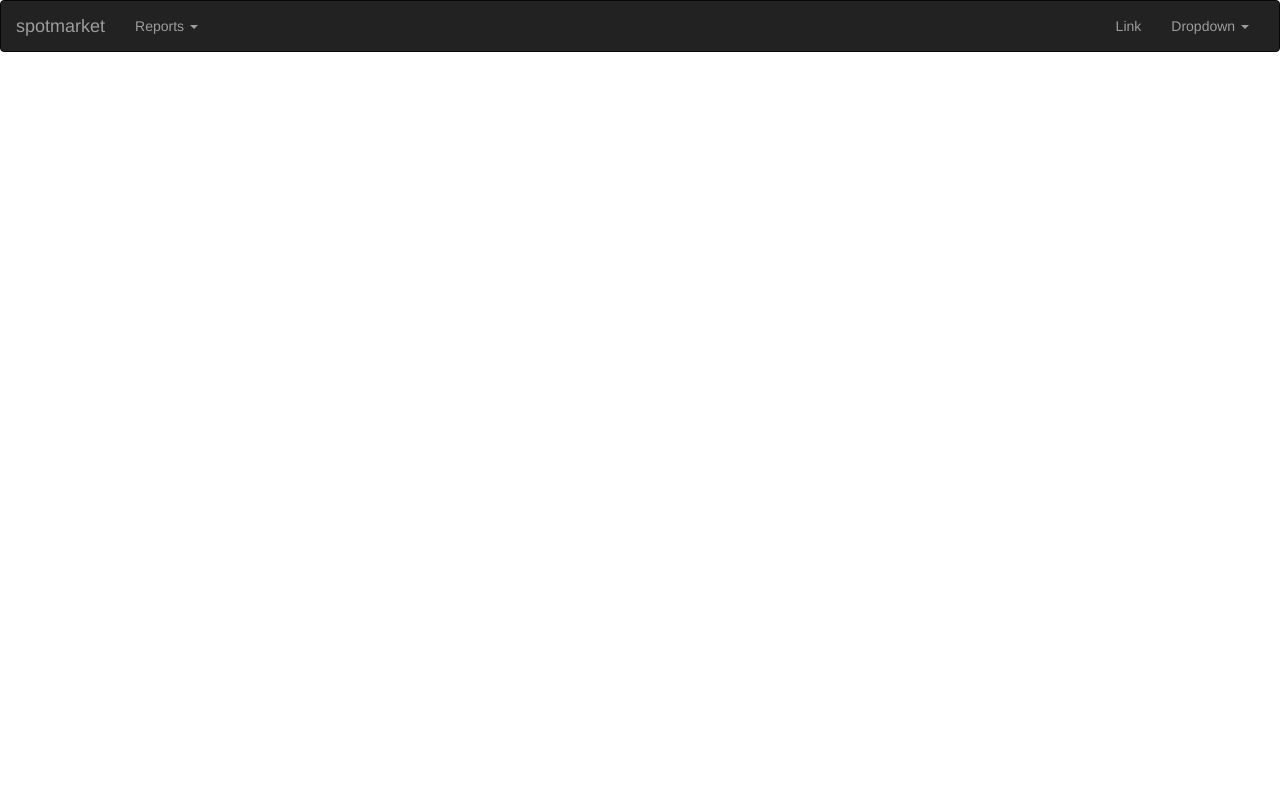
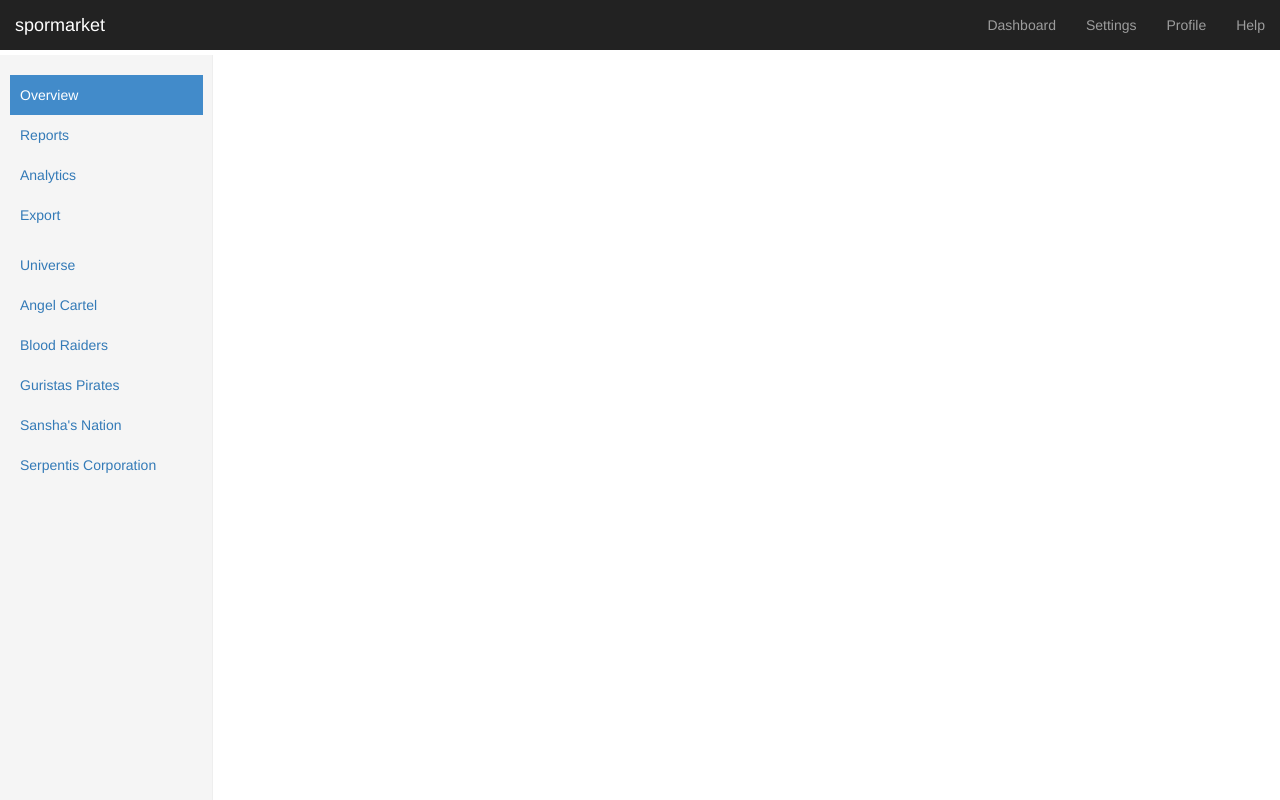
Before and after one commit to brentnowak/spotmarket, a Flask app: template templates/base.html in a window 1280 px wide. Run offline with Flask 2, Linux system fonts and the light colour scheme; the template is opened without the code that fills it, so the values that code supplies are empty; some libraries are stand-ins or nearby versions.

Commit message:
bootstrap dashboard creation

```diff
--- a/spotmarket_flask.py
+++ b/spotmarket_flask.py
@@ -4,21 +4,40 @@ app = Flask(__name__)
 
 
 @app.route('/')
+
 def home():
-    title = "Test"
-    paragraph = ['test1', 'test2']
+    title = "Title Test"
+    paragraph = ['Paragraph 1', 'Paragraph 2', 'Paragraph 3']
     return render_template("index.html", title=title, paragraph=paragraph)
 
 
-@app.route('/npckills')
+@app.route('/dashboard_overview')
 def welcome():
-    title = "NPC Kills"
-    return render_template("npckills.html", title=title)
+    return render_template("dashboard_overview.html")
 
+@app.route('/dashboard_npc_universe')
+def dashboard_npc_universe():
+    return render_template("dashboard_npc_universe.html")
 
-@app.route('/universe')
-def reportsUniverse():
-    return render_template("universe.html")
+@app.route('/dashboard_npc_angel')
+def dashboard_npc_angel():
+    return render_template("dashboard_npc_angel.html")
+
+@app.route('/dashboard_npc_blood')
+def dashboard_npc_blood():
+    return render_template("dashboard_npc_blood.html")
+
+@app.route('/dashboard_npc_guristas')
+def dashboard_npc_guristas():
+    return render_template("dashboard_npc_guristas.html")
+
+@app.route('/dashboard_npc_sanshas')
+def dashboard_npc_sanshas():
+    return render_template("dashboard_npc_sanshas.html")
+
+@app.route('/dashboard_npc_serpentis')
+def dashboard_npc_serpentis():
+    return render_template("dashboard_npc_serpentis.html")
 
 
 if __name__ == '__main__':
--- a/static/js/graphs.js
+++ b/static/js/graphs.js
@@ -49,7 +49,6 @@ var svg = d3.select("body").append("svg")
 	    .attr("height", height + margin.top + margin.bottom)
 	    .attr("class", "graph-svg-component")
 	  .append("g")
-	    .append(function() { return document.createElement("p") })
 	    .attr("transform", "translate(" + margin.left + "," + margin.top + ")");
 
 	d3.tsv(options.csv, function(error, data) {
--- a/templates/base.html
+++ b/templates/base.html
@@ -1,7 +1,9 @@
 <!DOCTYPE html>
 <html>
   <link rel="stylesheet" href="{{ url_for('static', filename='css/bootstrap.min.css') }}">
+  <link rel="stylesheet" type="text/css" href="static/css/dashboard.css">
   <link rel="stylesheet" type="text/css" href="static/css/styles.css">
+
   <script src="static/js/jquery.min.js"></script>
   <script type="text/javascript" src="static/js/bootstrap.min.js"></script>
   <script src="static/js/d3.v3.min.js"></script>
@@ -14,59 +16,57 @@
   </head>
 
   <body>
-  <nav class="navbar navbar-inverse">
+
+    <nav class="navbar navbar-inverse navbar-fixed-top">
       <div class="container-fluid">
-    <!-- Brand and toggle get grouped for better mobile display -->
         <div class="navbar-header">
-      <button type="button" class="navbar-toggle collapsed" data-toggle="collapse" data-target="#bs-example-navbar-collapse-1" aria-expanded="false">
+          <button type="button" class="navbar-toggle collapsed" data-toggle="collapse" data-target="#navbar" aria-expanded="false" aria-controls="navbar">
             <span class="sr-only">Toggle navigation</span>
             <span class="icon-bar"></span>
             <span class="icon-bar"></span>
             <span class="icon-bar"></span>
           </button>
-      <a class="navbar-brand" href="/">spotmarket</a>
+          <a class="navbar-brand" href="/">spormarket</a>
+        </div>
+        <div id="navbar" class="navbar-collapse collapse">
+          <ul class="nav navbar-nav navbar-right">
+            <li><a href="#">Dashboard</a></li>
+            <li><a href="#">Settings</a></li>
+            <li><a href="#">Profile</a></li>
+            <li><a href="#">Help</a></li>
+          </ul>
+        </div>
+      </div>
+    </nav>
+
+    <div class="container-fluid">
+      <div class="row">
+        <div class="col-sm-3 col-md-2 sidebar">
+          <ul class="nav nav-sidebar">
+            <li class="active"><a href="/dashboard_overview">Overview <span class="sr-only">(current)</span></a></li>
+            <li><a href="#">Reports</a></li>
+            <li><a href="#">Analytics</a></li>
+            <li><a href="#">Export</a></li>
+          </ul>
+          <ul class="nav nav-sidebar">
+            <li><a href="/dashboard_npc_universe">Universe</a></li>
+            <li><a href="/dashboard_npc_angel">Angel Cartel</a></li>
+            <li><a href="/dashboard_npc_blood">Blood Raiders</a></li>
+            <li><a href="/dashboard_npc_guristas">Guristas Pirates</a></li>
+            <li><a href="/dashboard_npc_sanshas">Sansha's Nation</a></li>
+            <li><a href="/dashboard_npc_serpentis">Serpentis Corporation</a></li>
+          </ul>
+        </div>
+        <div class="col-sm-9 col-sm-offset-3 col-md-10 col-md-offset-2 main">
+          <div class="row placeholders">
           </div>
 
-    <!-- Collect the nav links, forms, and other content for toggling -->
-    <div class="collapse navbar-collapse" id="bs-example-navbar-collapse-1">
-      <ul class="nav navbar-nav">
-        <li class="dropdown">
-          <a href="#" class="dropdown-toggle" data-toggle="dropdown" role="button" aria-haspopup="true" aria-expanded="false">Reports <span class="caret"></span></a>
-          <ul class="dropdown-menu">
-            <li><a href="/npckills">NPC Kills</a></li>
-            <li><a href="#">Another action</a></li>
-            <li><a href="#">Something else here</a></li>
-            <li role="separator" class="divider"></li>
-            <li><a href="#">Separated link</a></li>
-            <li role="separator" class="divider"></li>
-            <li><a href="#">One more separated link</a></li>
-          </ul>
-        </li>
-      </ul>
-
-      <ul class="nav navbar-nav navbar-right">
-        <li><a href="#">Link</a></li>
-        <li class="dropdown">
-          <a href="#" class="dropdown-toggle" data-toggle="dropdown" role="button" aria-haspopup="true" aria-expanded="false">Dropdown <span class="caret"></span></a>
-          <ul class="dropdown-menu">
-            <li><a href="#">Action</a></li>
-            <li><a href="#">Another action</a></li>
-            <li><a href="#">Something else here</a></li>
-            <li role="separator" class="divider"></li>
-            <li><a href="#">Separated link</a></li>
-          </ul>
-        </li>
-      </ul>
-    </div><!-- /.navbar-collapse -->
-  </div><!-- /.container-fluid -->
-</nav>
-
-    <br/>
             <div class="container">
-
             <!-- child template -->
             {% block content %}{% endblock %}
-
+            </div>
+        </div>
+      </div>
     </div>
 </body>
 </html>
```
Lines whose indentation alone changed are shown as unchanged.
